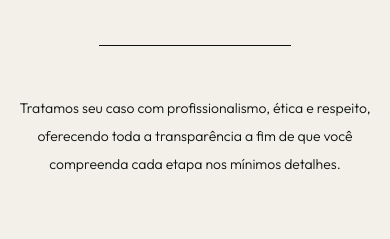
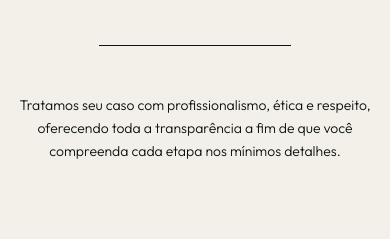
Before and after one commit to p8928/paulomoura.pro, an Astro site: page / in a window 390 px wide. Shown: the part 1159-1398 px from the top of the page. Built offline with nearby package versions, Linux system fonts and the light colour scheme; Astro itself is replaced by a stand-in of ours; a web font is replaced by a local one.

Commit message:
Performance: otimiza line-height para melhorar o desempenho de LCP

```diff
--- a/src/components/Testimonials.astro
+++ b/src/components/Testimonials.astro
@@ -4,7 +4,7 @@
       A seriedade <span class="relative inline-block"><span class="animated-underline">que você espera</span></span>, com o respeito que merece.
     </h2>
     <div class="w-48 h-px bg-brand-text mx-auto my-12"></div>
-    <p class="text-sm sm:text-lg leading-loose font-light max-w-3xl mx-auto">
+    <p class="text-sm sm:text-lg leading-relaxed font-light max-w-3xl mx-auto">
       Tratamos seu caso com profissionalismo, ética e respeito, oferecendo toda a transparência a fim de que você compreenda cada etapa nos mínimos detalhes.
     </p>
     <div class="mt-20 max-w-3xl mx-auto relative">
```
